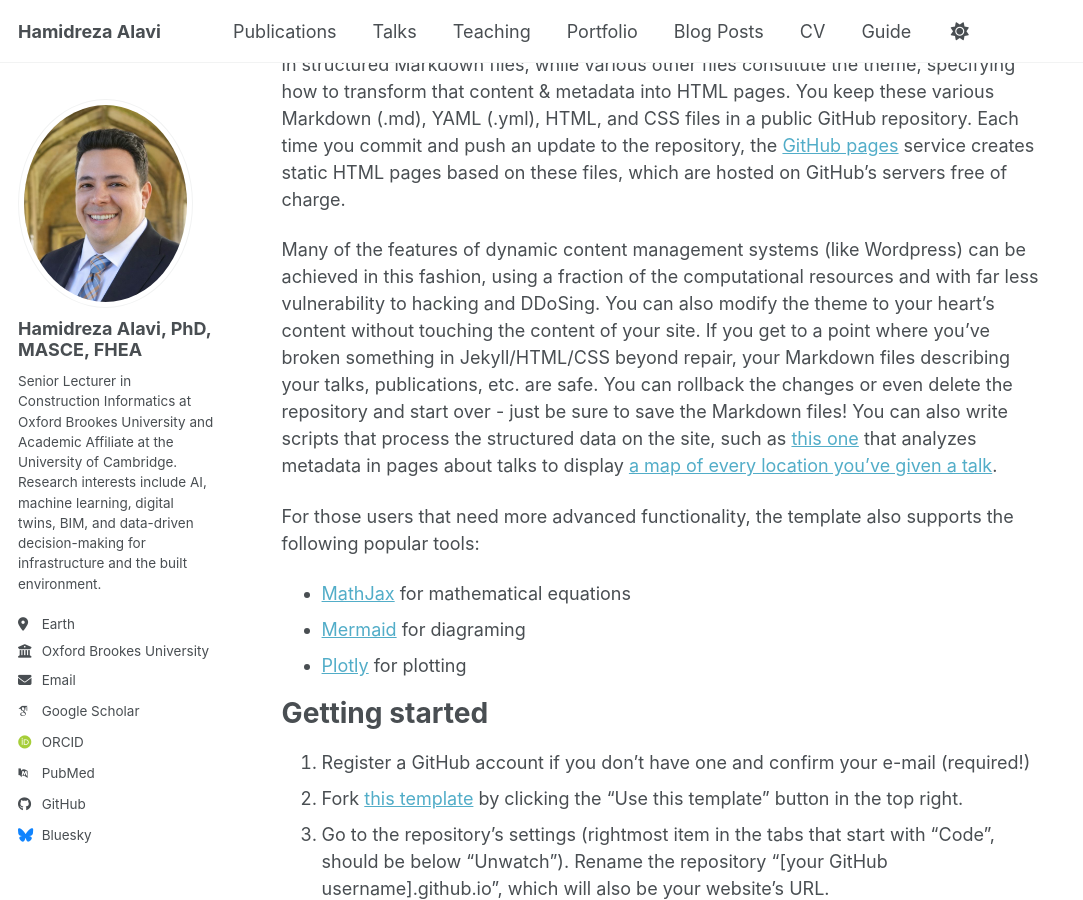
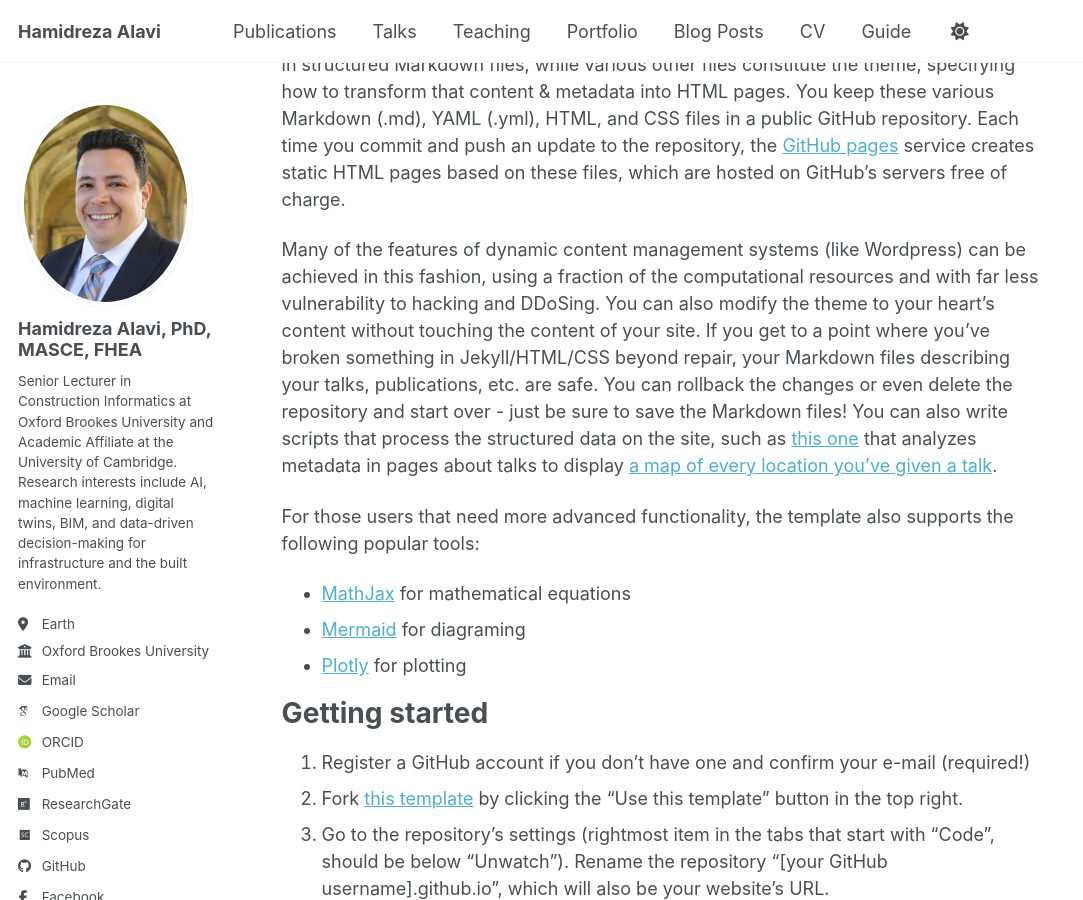
Before and after one commit to Hr-Alavi/Hr-Alavi.github.io, a Jekyll site: the page built from _pages/about.md, in a window 1280 px wide and 900 px high, scrolled down 537 px. Shown: the whole window, without its empty margins (0-1083 px from the left). Built offline with Jekyll 4.4.1, drawn with Linux system fonts in a browser that asks for light colours; some web fonts are replaced; a script bundle is joined from its source files by our own code; library files that are not in the unit come from our copies; some of the changed lines change nothing that is shown.

Commit message:
Update _config.yml

```diff
--- a/_config.yml
+++ b/_config.yml
@@ -39,15 +39,15 @@
   # Academic websites
   academia         : # URL
   arxiv            : # URL - Update with the correct link to your profile
-  googlescholar    : "https://scholar.google.com/citations?user=PS_CX0AAAAAJ"
+  googlescholar    : "https://scholar.google.com/citations?user=Pgm3uLIAAAAJ&hl=en"
   inspire-hep      : # URL
   impactstory      : # URL
-  orcid            : "https://orcid.org/yourorcidurl"
+  orcid            : "https://orcid.org/0000-0003-4573-3286"
   semantic         : # URL
   ssrn             : # URL
   pubmed           : "https://www.ncbi.nlm.nih.gov/pubmed/?term=john+snow"
-  researchgate     : # URL
-  scopus           : # URL
+  researchgate     : "https://www.researchgate.net/profile/Hamidreza-Alavi"
+  scopus           : "https://www.scopus.com/authid/detail.uri?authorId=57221289863"
   zotero           : # URL
 
 
@@ -55,14 +55,14 @@
   bitbucket        : # Username - Update with your username on the site
   codepen          : # Username
   dribbble         : # Username
-  github           : "academicpages"
+  github           : "hr-alavi"
   kaggle           : # Username
   stackoverflow    : # User number or user number and name (i.e., use "1" or "1/jeff-atwood")
 
   # Social media
   artstation       : # Username
-  bluesky          : "bsky.app" # Replace this with you Bluesky username
-  facebook         : # Username
+  bluesky          : # Replace this with you Bluesky username
+  facebook         : "https://www.facebook.com/hamid.alavi20"
   flickr           : # Username
   foursquare       : # Username
   goodreads        : # Username
@@ -70,7 +70,7 @@
   keybase          : # Username
   instagram        : # Username
   lastfm           : # Username
-  linkedin         : # Username
+  linkedin         : "https://www.linkedin.com/in/hamidreza-alavi-729b0416b"
   mastodon         : # URL
   medium           : # URL
   pinterest        : # Username
@@ -78,7 +78,7 @@
   steam            : # Username
   telegram         : # URL
   tumblr           : # Username
-  twitter          : # Username for X / Twitter
+  twitter          : "https://x.com/hracivil"
   vine             : # Username
   weibo            : # Username
   wikipedia        : # Username
```
